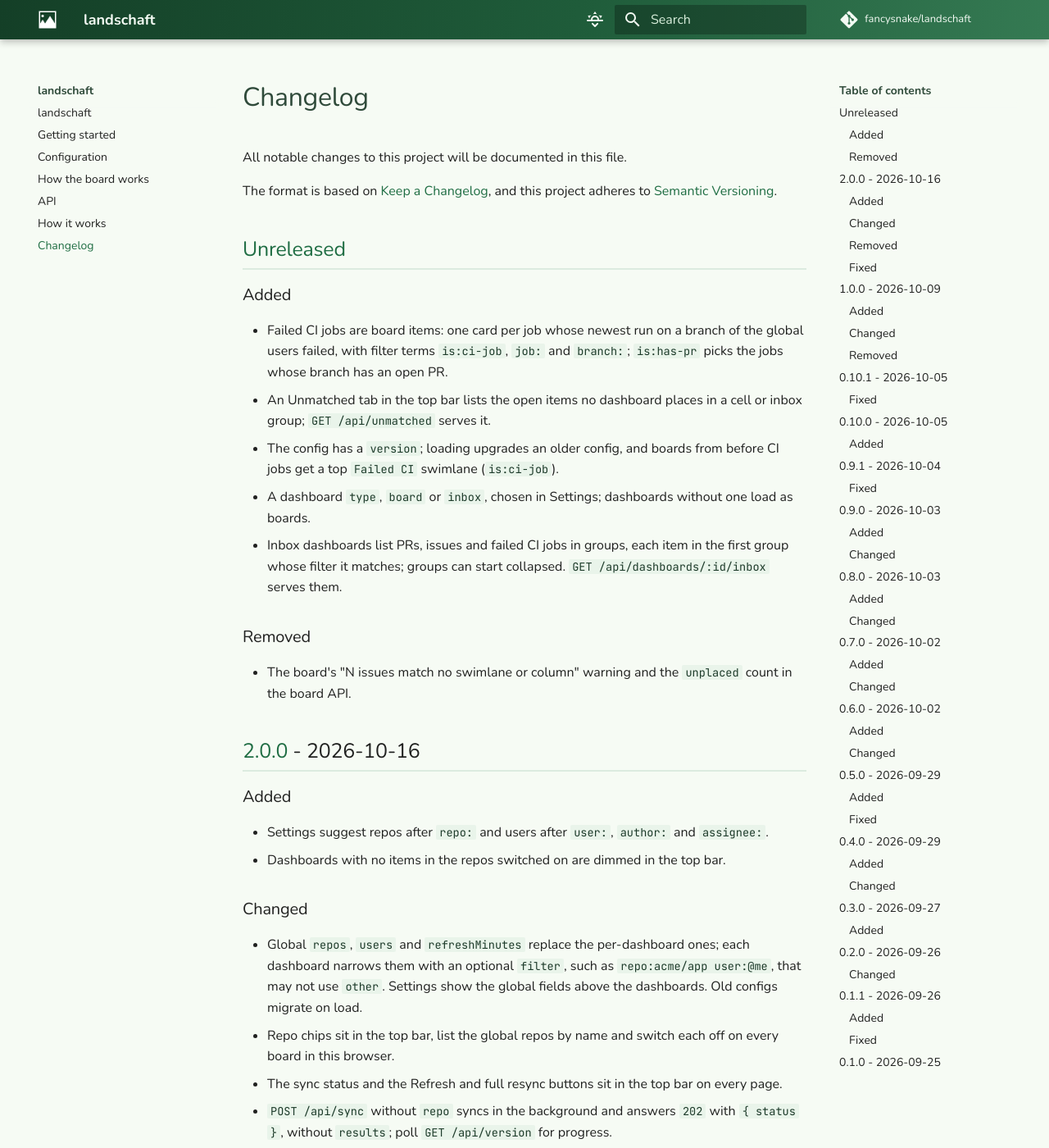
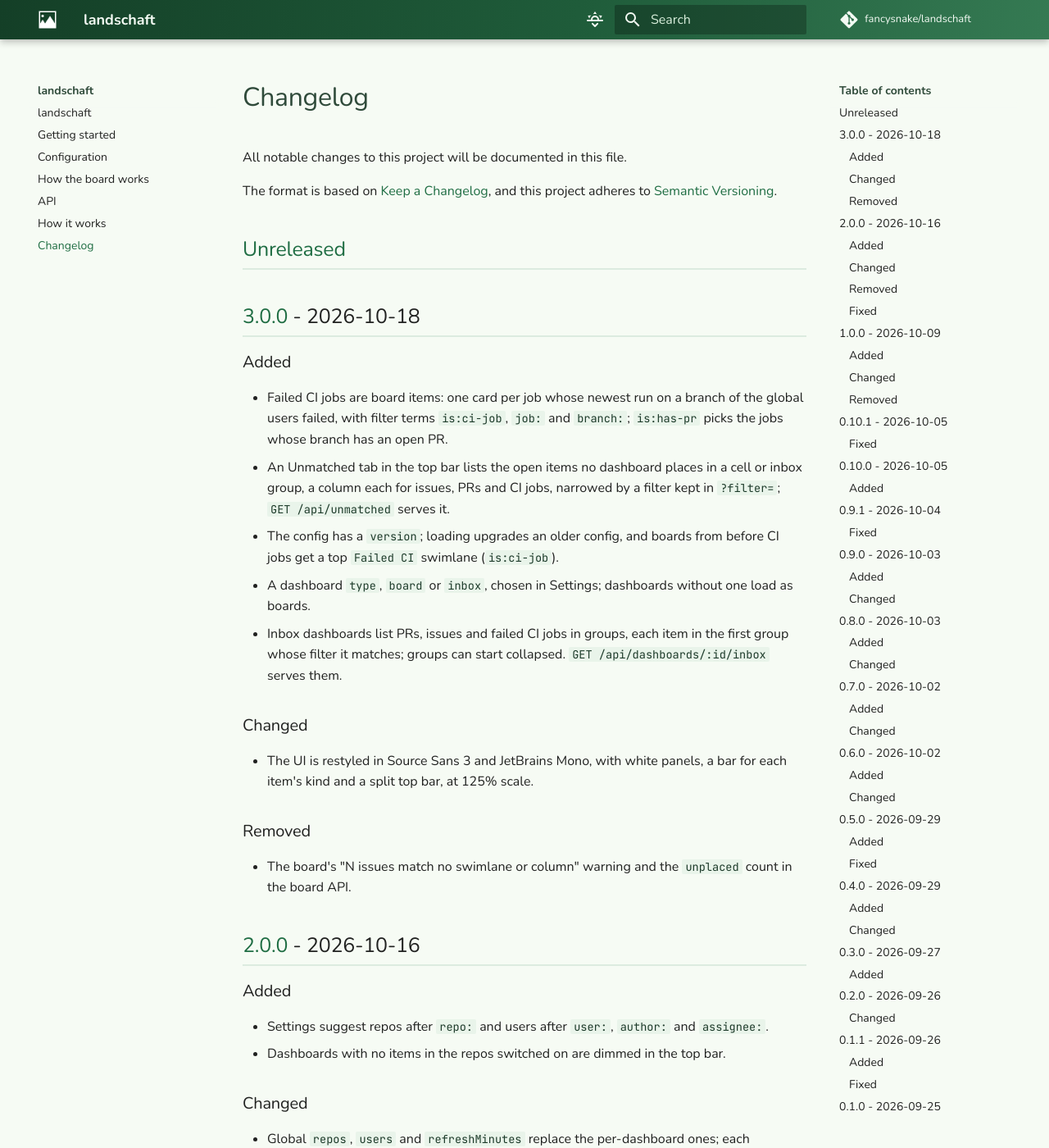
Before and after one commit to fancysnake/landschaft, an MkDocs documentation site: the page built from docs/changelog.md, in a window 1280 px wide and 1400 px high. Shown: the whole window at 82% size. Built offline with MkDocs 1.6.1 and Material for MkDocs 9.7.7, drawn with Linux system fonts in a browser that asks for light colours; comment, search, counter and statistics services are not loaded.

Commit message:
Bump version to 3.0.0

```diff
--- a/CHANGELOG.md
+++ b/CHANGELOG.md
@@ -7,13 +7,16 @@ The format is based on [Keep a Changelog], and this project adheres to
 
 ## [Unreleased]
 
+## [3.0.0] - 2026-10-18
+
 ### Added
 
 - Failed CI jobs are board items: one card per job whose newest run on a branch of the global
   users failed, with filter terms `is:ci-job`, `job:` and `branch:`; `is:has-pr` picks the
   jobs whose branch has an open PR.
 - An Unmatched tab in the top bar lists the open items no dashboard places in a cell or inbox
-  group; `GET /api/unmatched` serves it.
+  group, a column each for issues, PRs and CI jobs, narrowed by a filter kept in `?filter=`;
+  `GET /api/unmatched` serves it.
 - The config has a `version`; loading upgrades an older config, and boards from before CI
   jobs get a top `Failed CI` swimlane (`is:ci-job`).
 - A dashboard `type`, `board` or `inbox`, chosen in Settings; dashboards without one load as
@@ -21,6 +24,11 @@ The format is based on [Keep a Changelog], and this project adheres to
 - Inbox dashboards list PRs, issues and failed CI jobs in groups, each item in the first group
   whose filter it matches; groups can start collapsed. `GET /api/dashboards/:id/inbox` serves
   them.
+
+### Changed
+
+- The UI is restyled in Source Sans 3 and JetBrains Mono, with white panels, a bar for each
+  item's kind and a split top bar, at 125% scale.
 
 ### Removed
 
@@ -216,7 +224,8 @@ The format is based on [Keep a Changelog], and this project adheres to
 
 <!-- Versions -->
 
-[unreleased]: https://github.com/fancysnake/landschaft/compare/v2.0.0...HEAD
+[unreleased]: https://github.com/fancysnake/landschaft/compare/v3.0.0...HEAD
+[3.0.0]: https://github.com/fancysnake/landschaft/compare/v2.0.0...v3.0.0
 [2.0.0]: https://github.com/fancysnake/landschaft/compare/v1.0.0...v2.0.0
 [1.0.0]: https://github.com/fancysnake/landschaft/compare/v0.10.1...v1.0.0
 [0.10.1]: https://github.com/fancysnake/landschaft/compare/v0.10.0...v0.10.1
--- a/package.json
+++ b/package.json
@@ -1,6 +1,6 @@
 {
   "name": "landschaft",
-  "version": "2.0.0",
+  "version": "3.0.0",
   "private": true,
   "description": "Local kanban dashboards over GitHub issues",
   "license": "MIT",
```
Also changed, not shown: README.md (+2 -1 lines), docs/api.md (+4 -3 lines).
